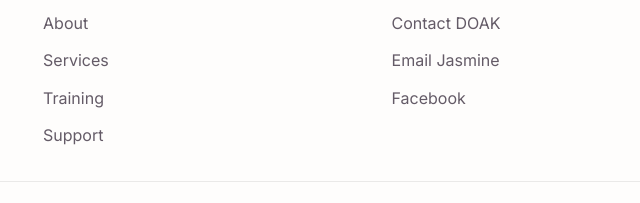
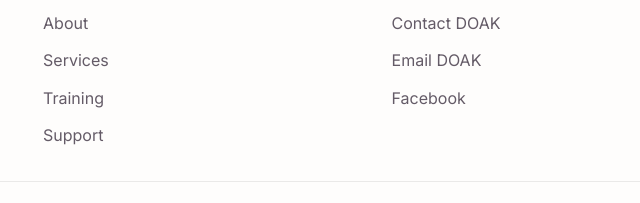
Before and after one commit to JeffreyGouldJr/doakministries, a plain HTML site: page index.html in a window 1280 px wide. Shown: the part 3357-3560 px from the top of the page, 502-1142 px from the left. Drawn offline with nearby package versions, Linux system fonts and the light colour scheme; no server answers.

Commit message:
Update footer.html

```diff
--- a/includes/footer.html
+++ b/includes/footer.html
@@ -35,7 +35,7 @@ domestic violence, narcissistic abuse, addiction, and trauma.
 
 <li>
 <a href="mailto:info@doakministries.org?subject=Daughter%20of%20a%20King%20Inquiry">
-Email Jasmine
+Email DOAK
 </a>
 </li>
 
```
